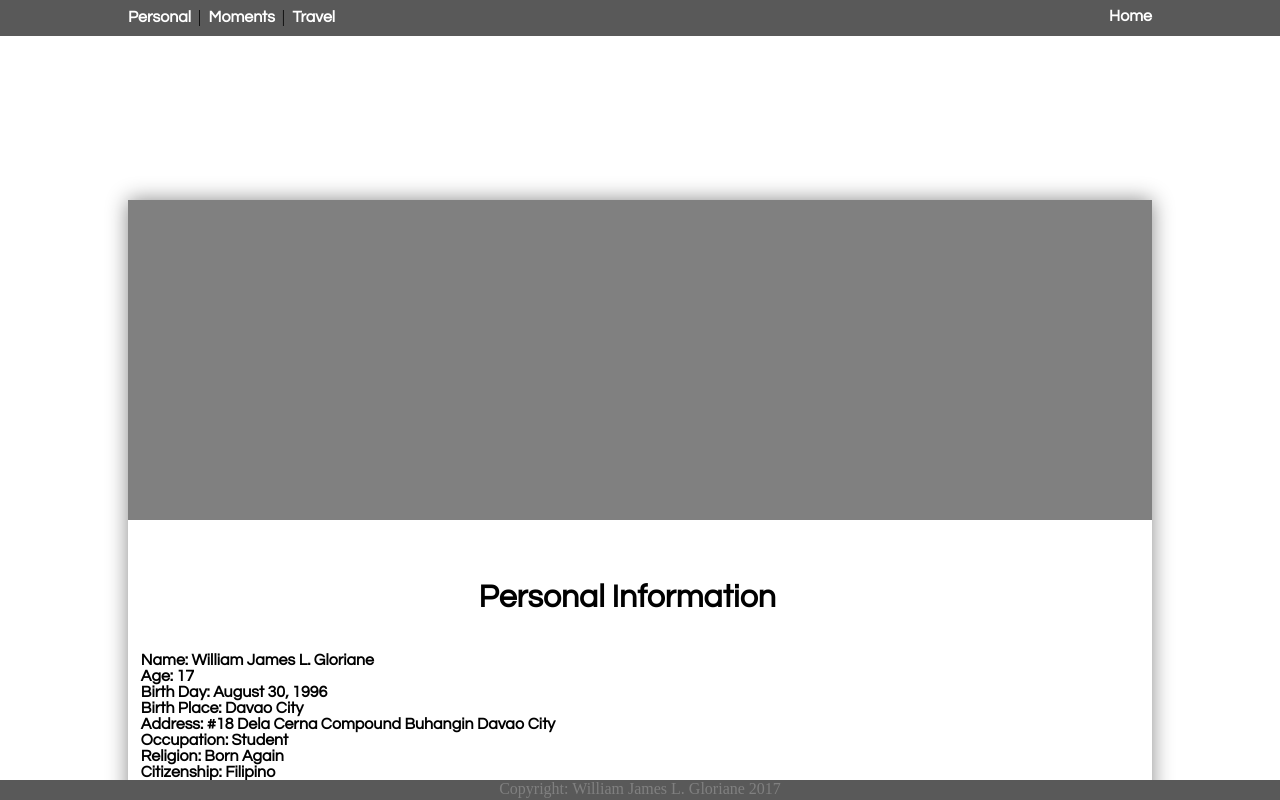
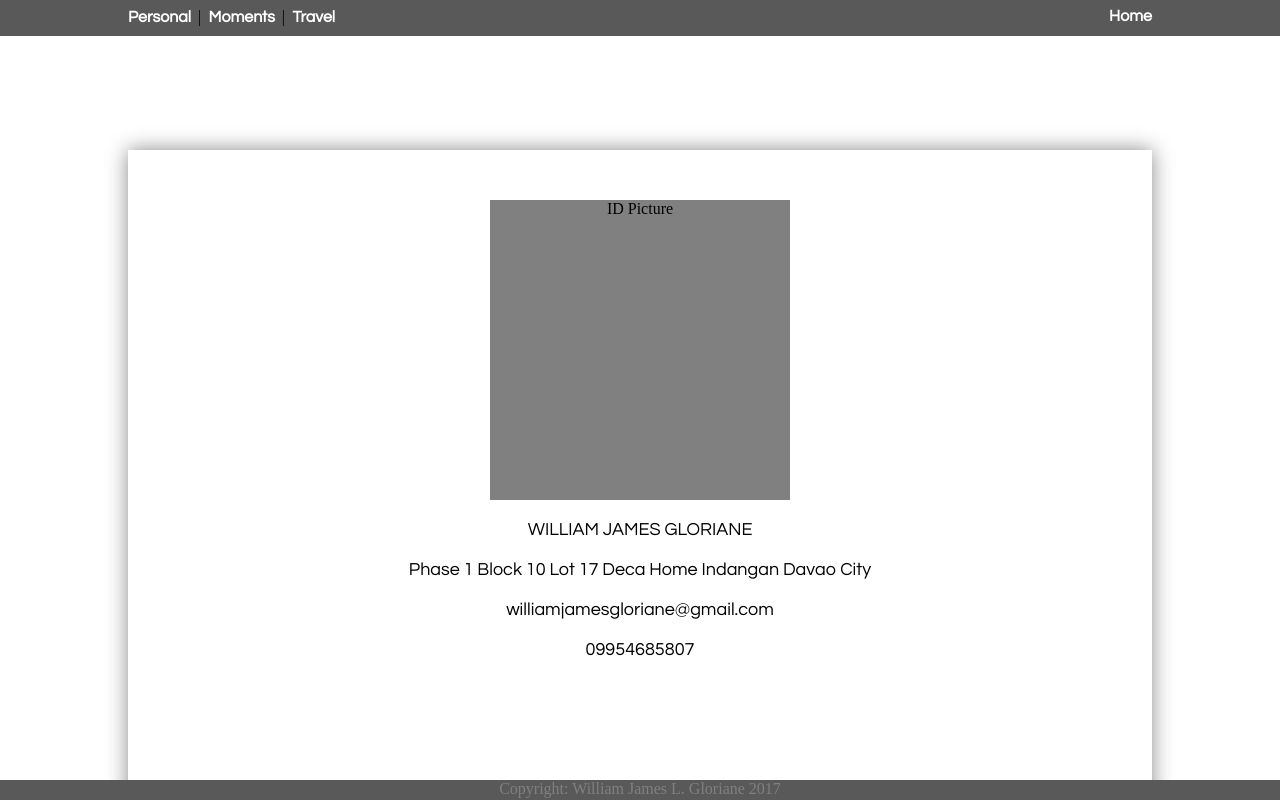
Before and after one commit to wgloriane/GLORIANE_William_James_PersonalWebsite, a plain HTML site: page Personal/personal.html in a window 1280 px wide. Drawn offline with Linux system fonts and the light colour scheme.

Commit message:
revised Personal homepage's contents

```diff
--- a/CSS/personal.css
+++ b/CSS/personal.css
@@ -31,52 +31,35 @@ div.menu {
 }
 
 div.contentHolder {
-	top:25%;
+	top:150px;
 	left:10%;
 	position:absolute;
 	background:;
 	border:0.5px;
 	border-color:black;
 	border-bottom-style:dotted;
-	height:215%;
+	height:1000px;
 	width:80%;
 	box-shadow: 0px 0px 20px #888888;
 }
 
 div.cover {
-	position:absolute;
-	height:40%;
-	width:80%;
-	top:25%;
-	left:10%;
+	position:relative;
+	height:300px;
+	width:300px;
+	top:200px;
 	background:grey;
-	//border:solid 1px;
-	color:black;
-
 }
 
 div.content1 {
 	position:relative;
-	height:70%;
-	width:76%;
-	top:70%;
-	left:11%;
-}
-
-div.content2 {
-	position:relative;
-	height:70%;
-	width:76%;
-	top:35%;
-	left:11%;
-}
-
-div.content3 {
-	position:relative;
-	height:70%;
-	width:76%;
-	top:23%;
-	left:11%;
+	height:auto;
+	width:600px;
+	top:220px;
+	font-family:"Century Gothic";
+	font-size:18px;
+	text-align:center;
+	line-height:20px;
 }
 
 .hover:link {color:transparent;}
@@ -91,13 +74,8 @@ b.whiteText {
 b.blacktext {
 	color:black;
 	font-family:"Century Gothic";
-}
-
-b.alignCenter
-{
 	text-align:center;
 }
-
 
 //div.selfie {
 	position:absolute;
--- a/Personal/personal.html
+++ b/Personal/personal.html
@@ -11,24 +11,19 @@
 			<div class="selfie">
 			</div>
 		</div>
-		<div class="cover">
+		<center>
+			<div class="cover">ID Picture</div>
+		</center>
+		<center>
+		<div class="content1">
+				<br=>WILLIAM JAMES GLORIANE</br>
+				<br>Phase 1 Block 10 Lot 17 Deca Home Indangan Davao City</br>
+				<br>williamjamesgloriane@gmail.com</br>
+				<br>09954685807</br>
+			</br>
 		</div>
-		<div class="content1">
-			<b class="blackText">
-				<b class="alignCenter">
-					<h1>Personal Information</h1>
-				</b>
-				<br>Name: William James L. Gloriane
-				<br>Age: 17
-				<br>Birth Day: August 30, 1996
-				<br>Birth Place: Davao City
-				<br>Address: #18 Dela Cerna Compound Buhangin Davao City
-				<br>Occupation: Student
-				<br>Religion: Born Again
-				<br>Citizenship: Filipino
-				<br>Status: Single
-			</b>
-		</div>
+		</center>
+		<!--
 		<div class="content2">
 			<b class="blackText">
 				<b class="alignCenter">
@@ -78,6 +73,7 @@
 			</b>
 		</div>
 	</div>
+	-->
 	<div class="header">
 		<div class="home">
 			<a class="hover" href="../index.html"><b class="whiteText">Home</b></a>
```
